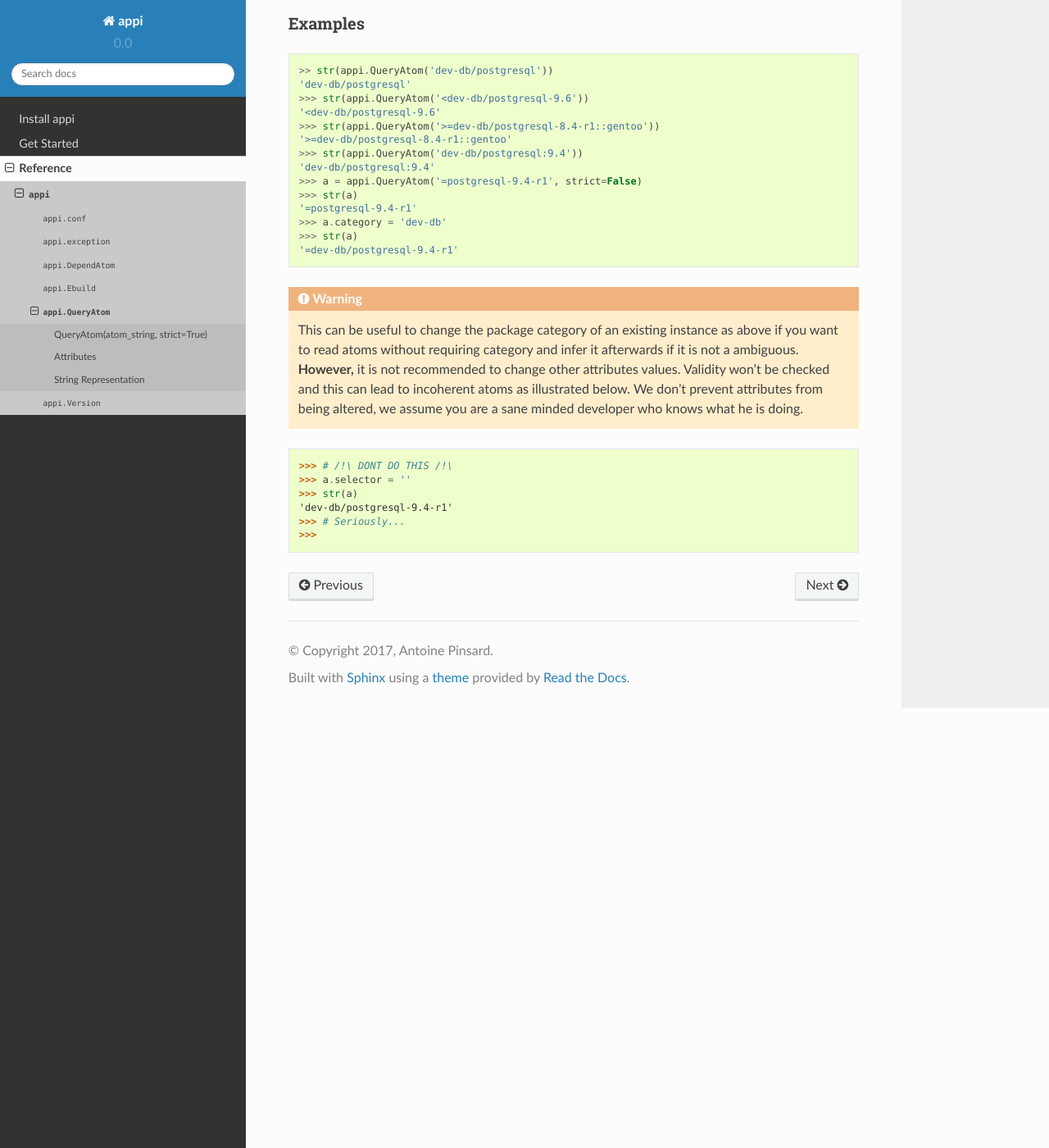
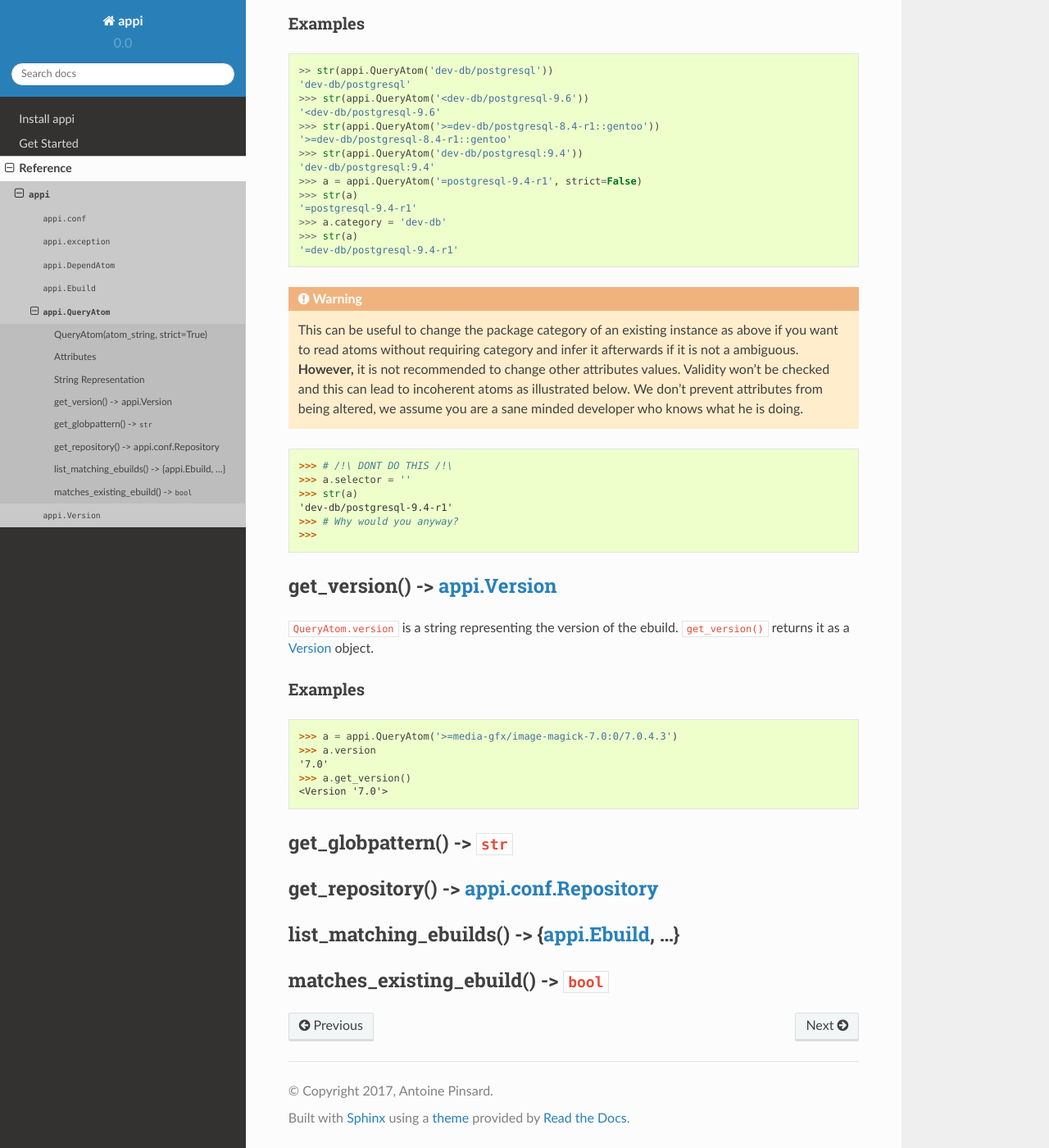
Before and after one commit to funtoo/appi, a Sphinx documentation site: the page built from docs/ref/appi/QueryAtom.rst, in a window 1280 px wide and 1400 px high, scrolled down 2216 px. Shown: the whole window at 82% size. Built offline with Sphinx 7.4.7 and the Read the Docs theme 2.0.0, drawn with Linux system fonts in a browser that asks for light colours.

Commit message:
[doc] Added appi.QueryAtom.get_version()

```diff
--- a/docs/ref/appi/Ebuild.rst
+++ b/docs/ref/appi/Ebuild.rst
@@ -95,7 +95,7 @@ Examples
 
 .. code-block:: python
 
-    >>> e = Ebuild('/usr/portage/media-libs/libcaca/libcaca-0.99_beta19.ebuild')
+    >>> e = appi.Ebuild('/usr/portage/media-libs/libcaca/libcaca-0.99_beta19.ebuild')
     >>> e.version
     '0.99_beta19'
     >>> e.get_version()
@@ -113,7 +113,7 @@ Examples
 
 .. code-block:: python
 
-    >>> e = Ebuild('/usr/portage/media-gfx/blender/blender-2.72b-r4.ebuild')
+    >>> e = appi.Ebuild('/usr/portage/media-gfx/blender/blender-2.72b-r4.ebuild')
     >>> e.matches_atom(QueryAtom('=media-gfx/blender-2.72b-r4'))
     True
     >>> e.matches_atom(QueryAtom('media-gfx/gimp'))
--- a/docs/ref/appi/QueryAtom.rst
+++ b/docs/ref/appi/QueryAtom.rst
@@ -151,5 +151,35 @@ Examples
     >>> a.selector = ''
     >>> str(a)
     'dev-db/postgresql-9.4-r1'
-    >>> # Seriously...
+    >>> # Why would you anyway?
     >>>
+
+
+get_version() -> :ref:`appi.Version <appi.Version>`
+---------------------------------------------------
+
+``QueryAtom.version`` is a string representing the version of the ebuild.
+``get_version()`` returns it as a :ref:`Version <appi.Version>` object.
+
+Examples
+~~~~~~~~
+
+.. code-block:: python
+
+    >>> a = appi.QueryAtom('>=media-gfx/image-magick-7.0:0/7.0.4.3')
+    >>> a.version
+    '7.0'
+    >>> a.get_version()
+    <Version '7.0'>
+
+get_globpattern() -> ``str``
+----------------------------
+
+get_repository() -> :ref:`appi.conf.Repository <appi.conf.Repository>`
+----------------------------------------------------------------------
+
+list_matching_ebuilds() -> {:ref:`appi.Ebuild <appi.Ebuild>`, ...}
+-----------------------------------------------------------------
+
+matches_existing_ebuild() -> ``bool``
+-------------------------------------
```
